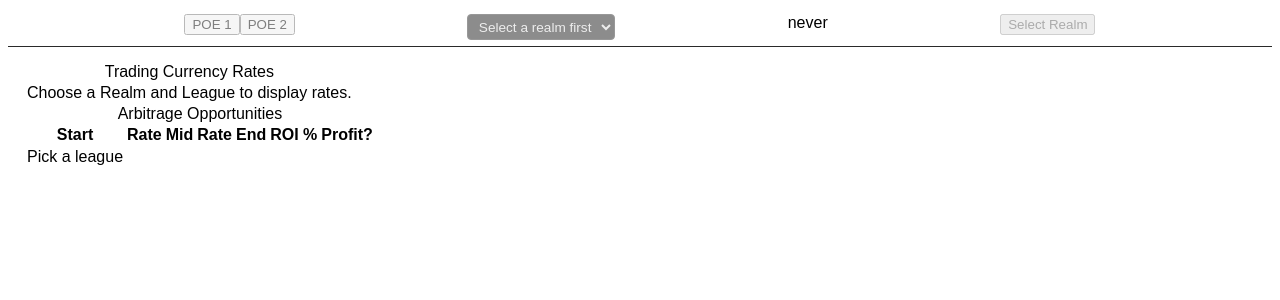
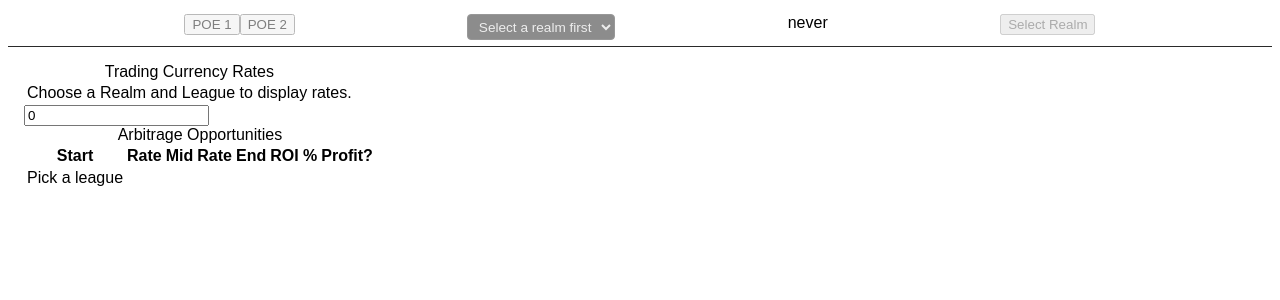
Before and after one commit to Camiam144/poe-flip-finder, a React (Vite) app: page / in a window 1280 px wide. Shown: the top 300 px of the page. Built offline with nearby package versions, Linux system fonts and the light colour scheme.

Commit message:
Initial volume filtering on front end.

```diff
--- a/src/components/ArbitrageTable.tsx
+++ b/src/components/ArbitrageTable.tsx
@@ -1,3 +1,4 @@
+import { useState } from "react";
 import { useArbitrageOpportunity } from "../hooks/useArbitrage";
 import { useQueryContext } from "../state/QueryContext";
 import { OpportunityDisplay, Realm, TradingCurrencyType } from "../types/game";
@@ -63,12 +64,17 @@ function ArbitrageTable(
   {
     realmId,
     leagueId,
+    minVolume
   }: {
     realmId: Realm | null;
     leagueId: string | null;
+      minVolume: number | null;
     }) {
   const rows = [];
   let { opportunities, error } = useArbitrageOpportunity(realmId, leagueId);
+  if (!minVolume || isNaN(minVolume) || !isFinite(minVolume)) {
+    minVolume = 0;
+  }
 
   if (!realmId || !leagueId) {
     rows.push(
@@ -90,7 +96,7 @@ function ArbitrageTable(
 
   else {
     for (const opp of opportunities){
-      if (opp.path.length < 3) {
+      if (opp.path.length < 3 || opp.min_volume <= minVolume) {
         continue
       }
       const key = opp.path.map((e) => e.type == "Other" ? e.name : e.type.toString()).join("|");
@@ -100,19 +106,29 @@ function ArbitrageTable(
     }
   }
 
-
-
   return (
       <tbody>
         {rows}
       </tbody>
   )
 }
+
+function SearchBar(
+  { minVolume, onMinVolumeChange}
+    : { minVolume: number, onMinVolumeChange: React.Dispatch<React.SetStateAction<number>> }) {
+  return (
+    <form onSubmit={(e)=> e.preventDefault()}>
+      <input type="number" value={ minVolume } placeholder="Min Vol..." onChange={(e) => onMinVolumeChange(e.target.valueAsNumber)}/>
+  </form>
+)
+}
+
 export function SortableArbitrageTable() {
   let { realmId, leagueId } = useQueryContext();
-
+  const [minVolume, setMinVolume] = useState<number>(0);
   return (
     <div className="table-container arbitrage-table-container">
+      <SearchBar minVolume={minVolume} onMinVolumeChange={setMinVolume} />
       <table className="table arbitrage-table">
         <caption>Arbitrage Opportunities</caption>
         <thead>
@@ -126,7 +142,7 @@ export function SortableArbitrageTable() {
             <th>Profit?</th>
           </tr>
         </thead>
-        <ArbitrageTable realmId={realmId} leagueId={leagueId} />
+        <ArbitrageTable realmId={realmId} leagueId={leagueId} minVolume={minVolume} />
       </table>
     </div>
   );
```
